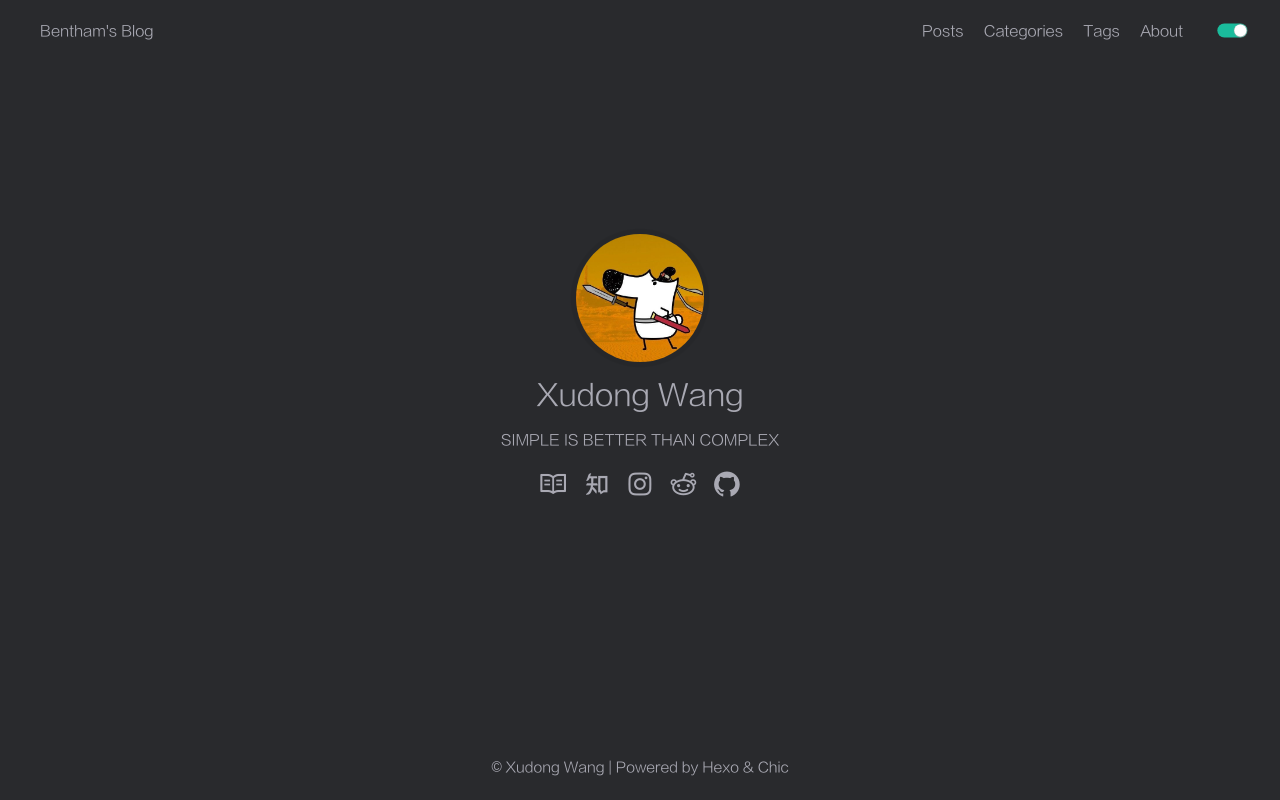
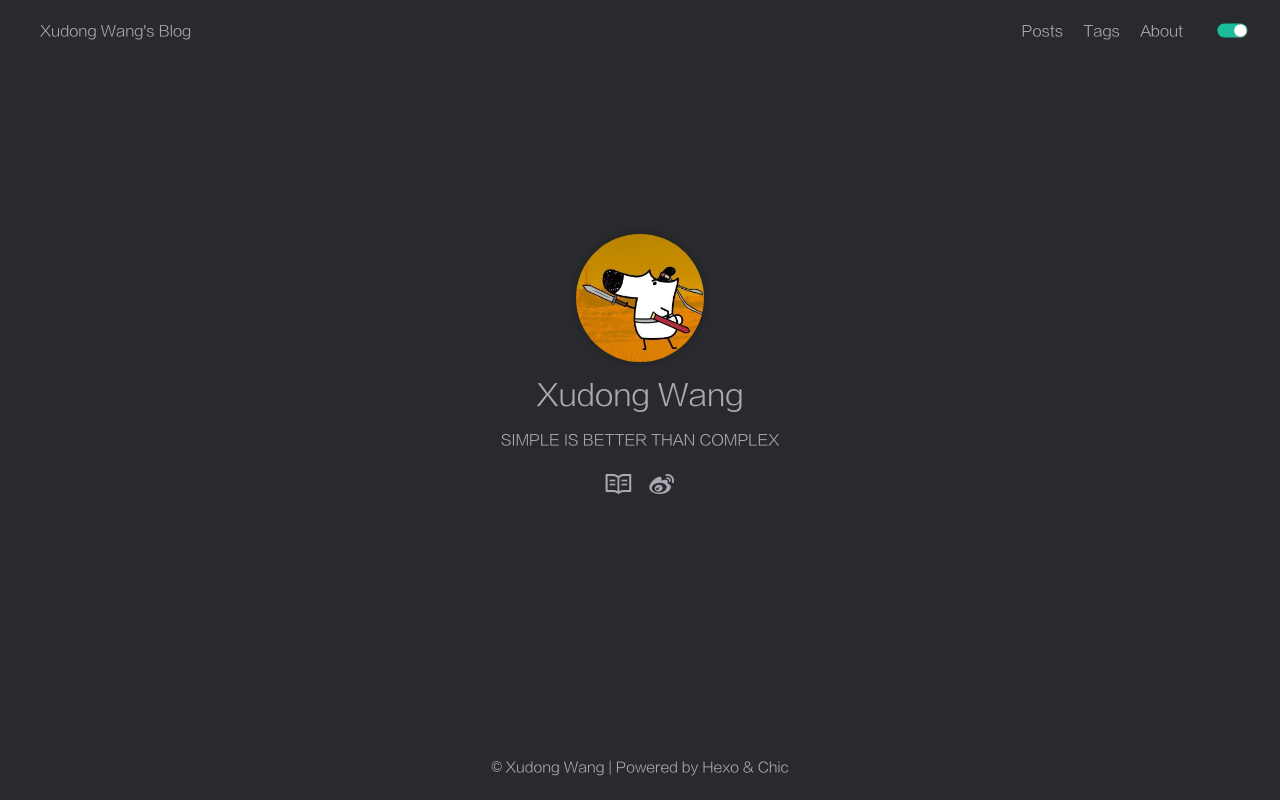
Before and after one commit to goXudongWang/goXudongWang.github.io, a plain HTML site: page index.html in a window 1280 px wide. Drawn offline with Linux system fonts and the light colour scheme.

Commit message:
Site updated: 2019-12-22 22:31:41

```diff
--- a/index.html
+++ b/index.html
@@ -49,12 +49,10 @@
         <header>
     <nav class="navbar">
         <div class="container">
-            <div class="navbar-header header-logo"><a href="/">Bentham&#39;s Blog</a></div>
+            <div class="navbar-header header-logo"><a href="/">Xudong Wang&#39;s Blog</a></div>
             <div class="menu navbar-right">
 
                     <a class="menu-item" href="/archives">Posts</a>
-
-                    <a class="menu-item" href="/category">Categories</a>
 
                     <a class="menu-item" href="/tag">Tags</a>
 
@@ -72,15 +70,13 @@
         <div class="container">
             <div class="navbar-header">
                 <div>
-                    <a href="/">Bentham&#39;s Blog</a><a id="mobile-toggle-theme">·&nbsp;Light</a>
+                    <a href="/">Xudong Wang&#39;s Blog</a><a id="mobile-toggle-theme">·&nbsp;Light</a>
                 </div>
                 <div class="menu-toggle" onclick="mobileBtn()">&#9776; Menu</div>
             </div>
             <div class="menu" id="mobile-menu">
 
                     <a class="menu-item" href="/archives">Posts</a>
-
-                    <a class="menu-item" href="/category">Categories</a>
 
                     <a class="menu-item" href="/tag">Tags</a>
 
@@ -124,31 +120,10 @@
 
                     </a>
 
-                    <a class="link-item" title="ZhiHu" href="https://www.zhihu.com/people/sirice" target="_blank" rel="noopener">
+                    <a class="link-item" title="Weibo" href="https://weibo.com/80901162/home?wvr=5" target="_blank" rel="noopener">
 
 
-                            <i class="iconfont icon-zhihu"></i>
-
-                    </a>
-
-                    <a class="link-item" title="Instagram" href="">
-
-
-                            <i class="iconfont icon-instagram"></i>
-
-                    </a>
-
-                    <a class="link-item" title="Reddit" href="">
-
-
-                            <i class="iconfont icon-reddit"></i>
-
-                    </a>
-
-                    <a class="link-item" title="Github" href="https://github.com/Siricee" target="_blank" rel="noopener">
-
-
-                            <i class="iconfont icon-github"></i>
+                            <i class="iconfont icon-weibo"></i>
 
                     </a>
 
```
Also changed, not shown: 2019/12/22/first-page/index.html (+2 -6 lines), 2019/12/22/hello-world/index.html (+2 -6 lines), archives/2019/12/index.html (+2 -6 lines), archives/2019/index.html (+2 -6 lines), archives/index.html (+2 -6 lines), category/index.html (+2 -6 lines), tag/index.html (+2 -6 lines).
